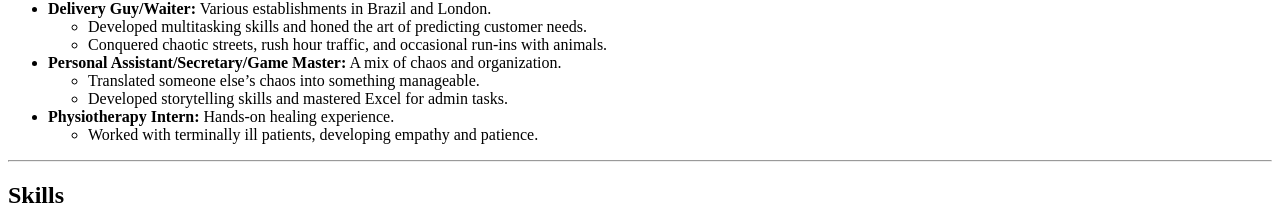
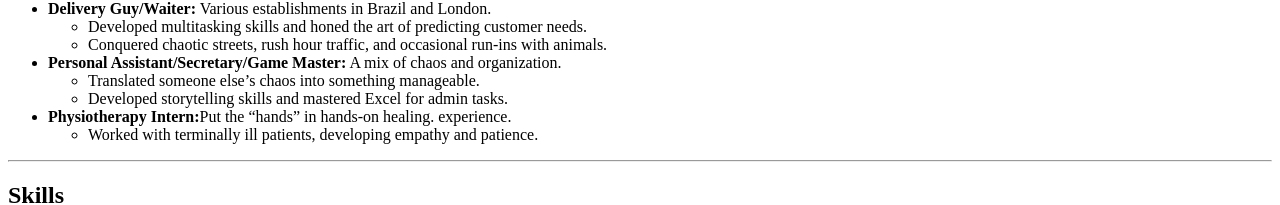
Before and after one commit to l-laino/resume, a plain HTML site: page index.html in a window 1280 px wide. Shown: the part 530-735 px from the top of the page. Drawn offline with Linux system fonts and the light colour scheme.

```diff
--- a/index.html
+++ b/index.html
@@ -67,7 +67,7 @@
                     </ul>
                 </li>
                 <li>
-                    <strong>Physiotherapy Intern:</strong> Hands-on healing experience.<br>
+                    <strong>Physiotherapy Intern:</strong>Put the “hands” in hands-on healing. experience.<br>
                     <ul>
                         <li>Worked with terminally ill patients, developing empathy and patience.</li>
                     </ul>
```
